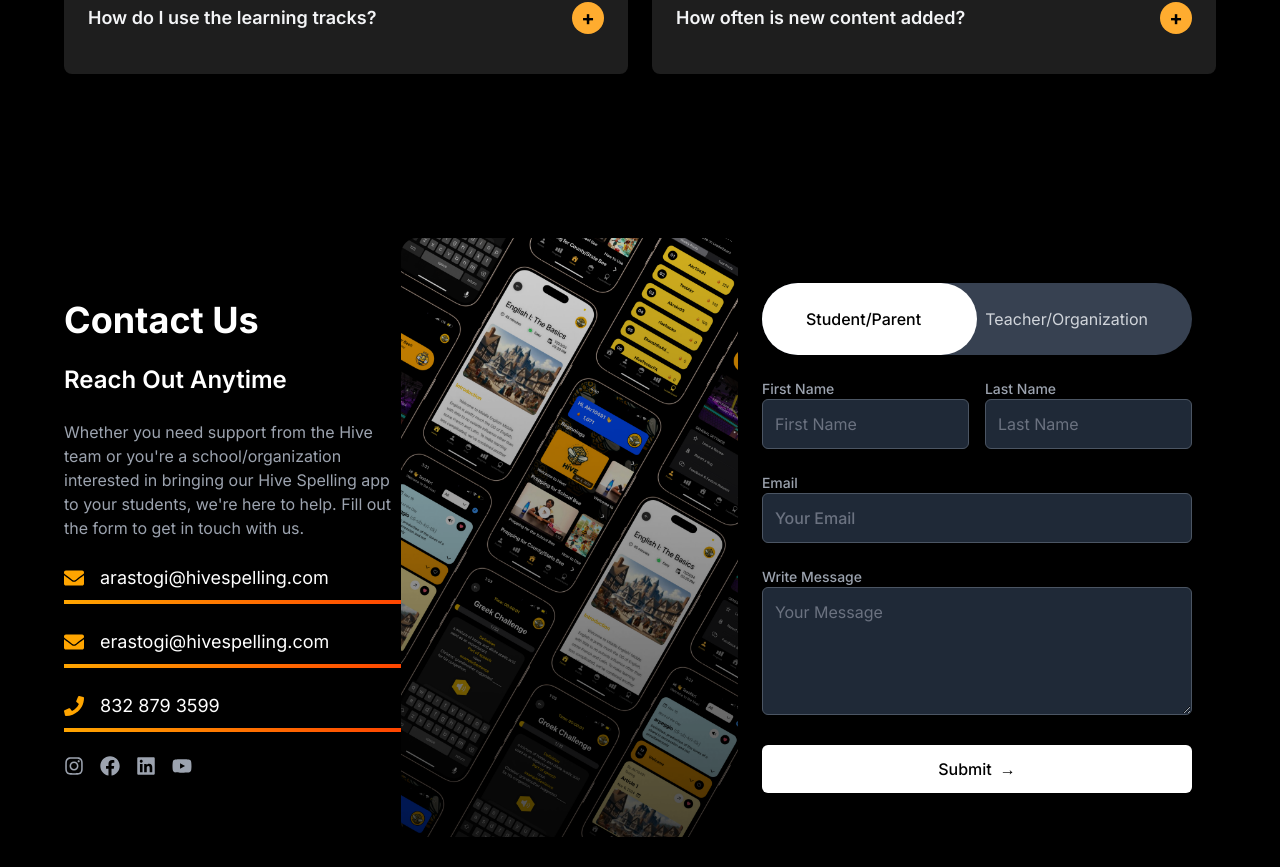
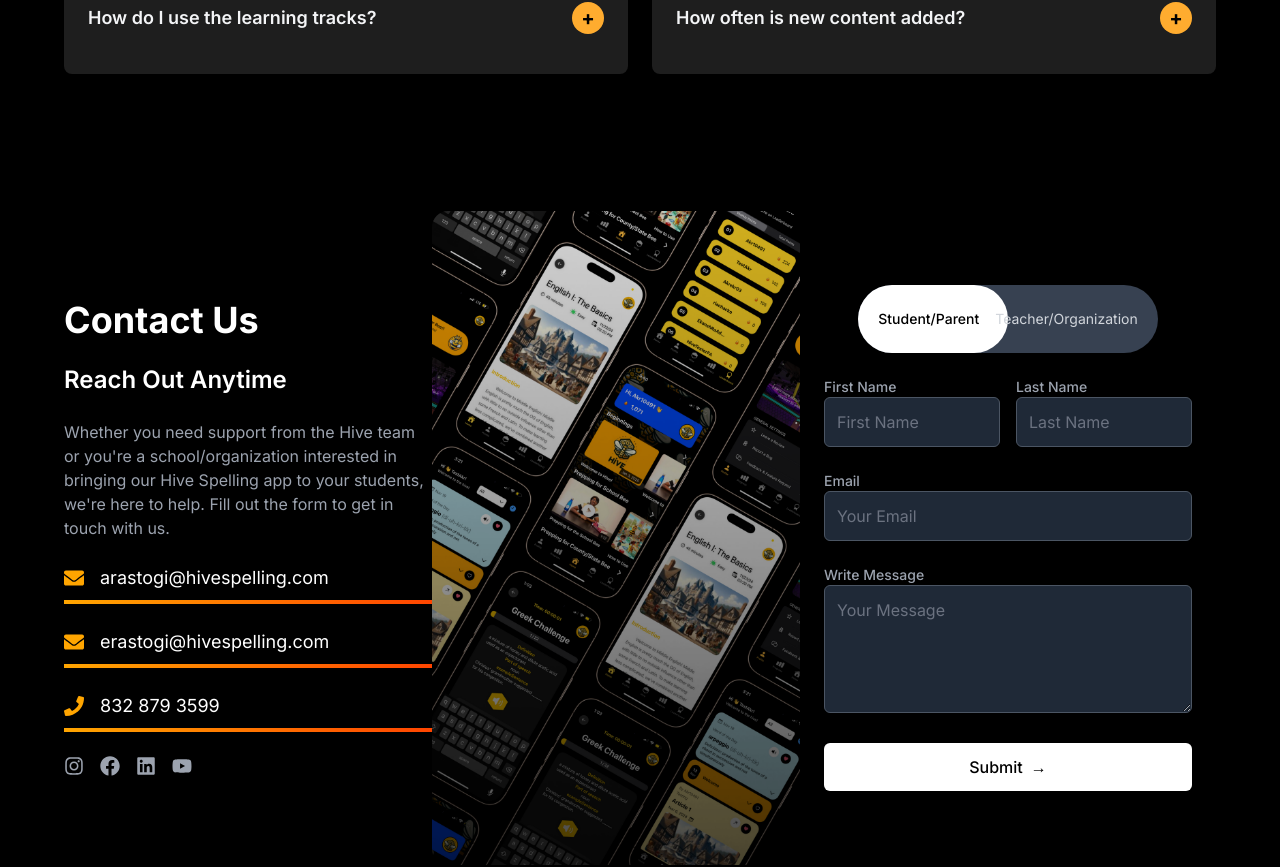
Before and after one commit to Akr1040317/hiveWebsite, a React (Vite) app: page / in a window 1280 px wide. Shown: the part 8179-9046 px from the top of the page. Built offline with nearby package versions, Linux system fonts and the light colour scheme.

Commit message:
fixed sizing

```diff
--- a/src/Contact.jsx
+++ b/src/Contact.jsx
@@ -94,7 +94,7 @@ const Contact = () => {
   };
 
   return (
-    <div className="bg-black text-white flex flex-col md:flex-row justify-between items-center min-h-screen px-6 md:px-16 py-12">
+    <div className="bg-black text-white flex flex-col md:flex-row justify-between items-start md:items-center min-h-screen px-4 sm:px-6 md:px-16 py-12 overflow-x-hidden">
       {/* Left Section */}
       <div className="flex-1 text-left space-y-6">
         <h1 className="text-4xl font-bold">Contact Us</h1>
@@ -179,12 +179,12 @@ const Contact = () => {
         <img
           src={contact}
           alt="Contact Illustration"
-          className=" hidden sm:block hidden md:block w-full max-w-sm rounded-2xl h-100 object-cover"
+          className="w-full max-w-sm rounded-2xl h-100 object-cover hidden sm:block"
         />
       </div>
 
       {/* Right Section (Contact Form) */}
-      <div className="flex-1 bg-black p-6 rounded-lg">
+      <div className="flex-1 bg-black p-6 rounded-lg max-w-full">
         {/* Toggle */}
         <div className="mb-6 flex justify-center">
           <div className="relative inline-flex bg-gray-700 rounded-full p-3">
@@ -199,7 +199,7 @@ const Contact = () => {
             {/* Toggle Buttons */}
             <button
               onClick={() => handleToggle('student')}
-              className={`relative z-10 text-md px-8 py-3 rounded-full ${
+              className={`relative z-10 text-sm px-2 sm:px-2 py-3 rounded-full ${
                 formType === 'student' ? 'text-black font-medium' : 'text-gray-300'
               }`}
             >
@@ -207,7 +207,7 @@ const Contact = () => {
             </button>
             <button
               onClick={() => handleToggle('teacher')}
-              className={`relative z-10 text-md px-8 py-3 rounded-full ${
+              className={`relative z-10 text-sm px-2 sm:px-2 py-3 rounded-full ${
                 formType === 'teacher' ? 'text-black font-medium' : 'text-gray-300'
               }`}
             >
@@ -304,8 +304,8 @@ const Contact = () => {
             </div>
           </div>
 
-          {/* Email & Phone Number */}
-            <div className="block text-sm font-medium text-gray-400">
+          {/* Email */}
+          <div>
             <label htmlFor="email" className="block text-sm font-medium text-gray-400">
               Email
             </label>
```
Lines whose indentation alone changed are shown as unchanged.
